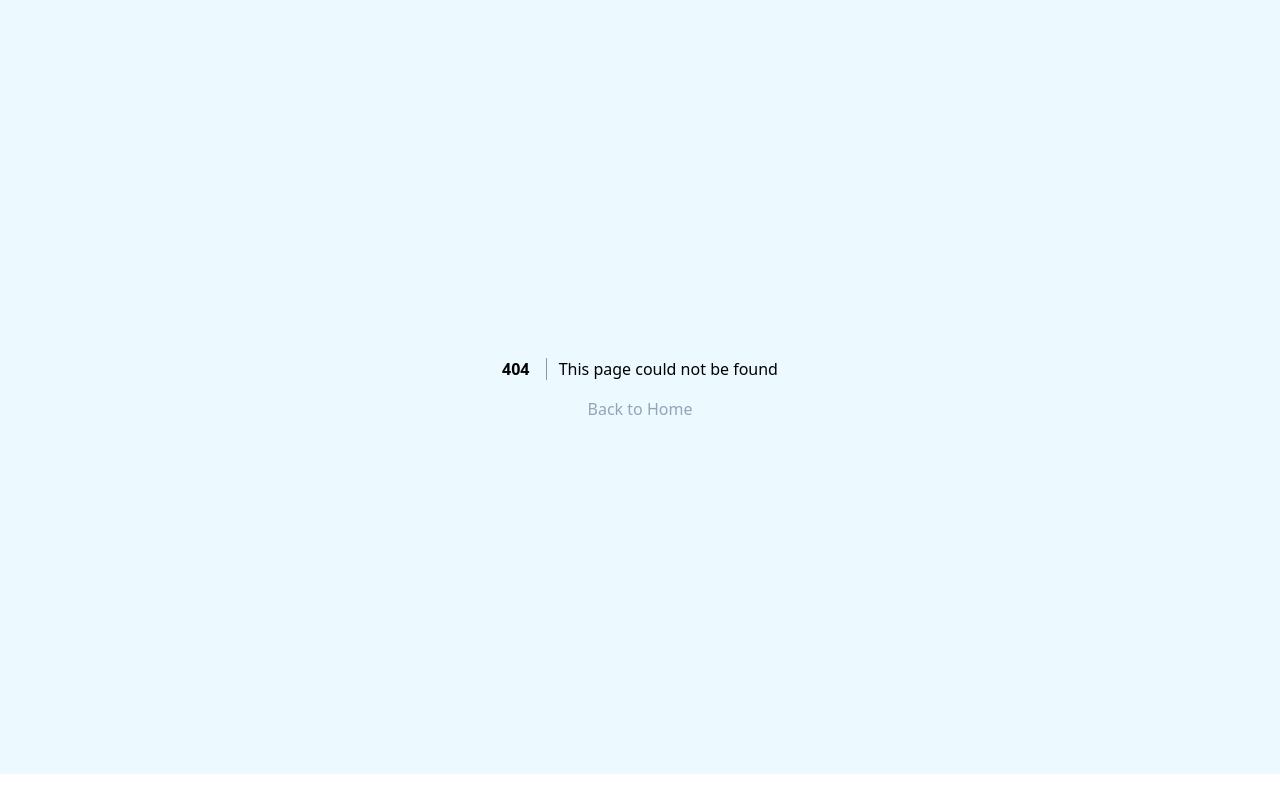
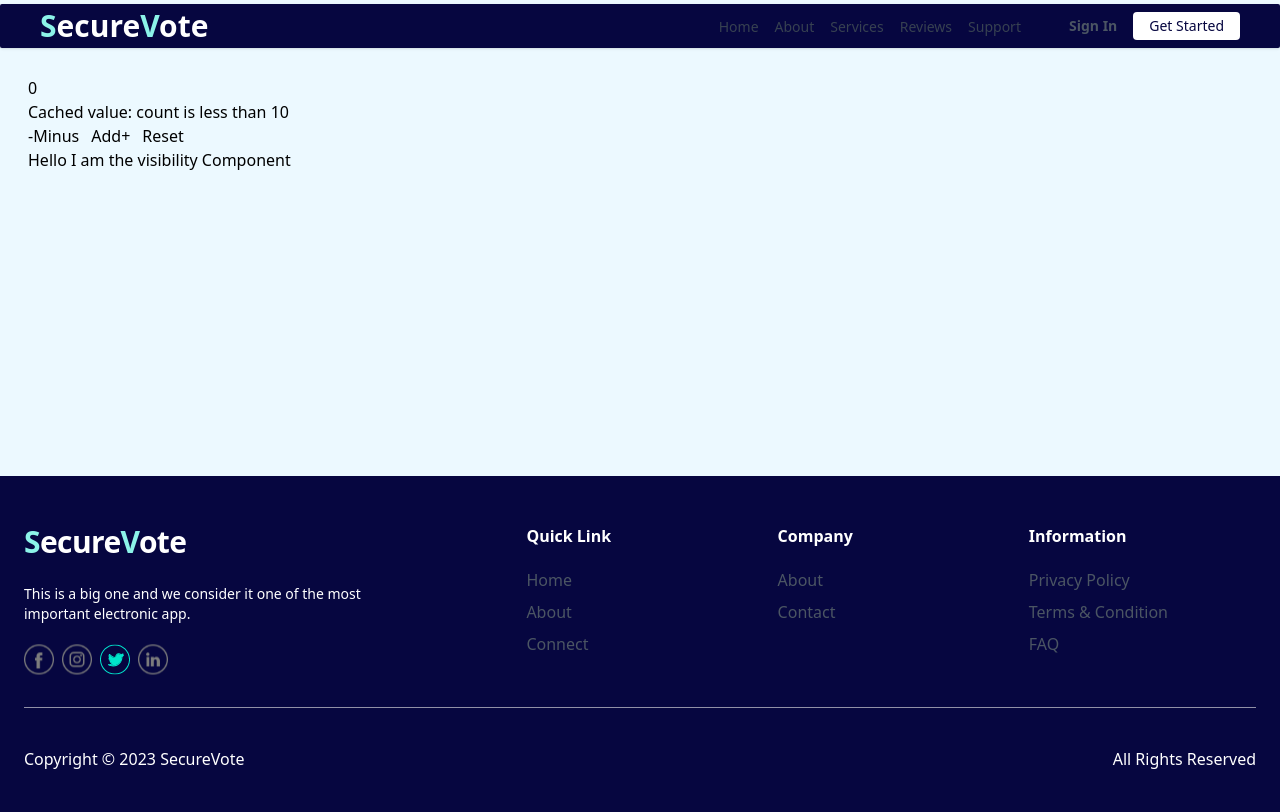
Before and after one commit to emmanuelonwukwe/secure-vote, a React (Vite) app in the folder client/: page /practice in a window 1280 px wide. Before the commit this address had no page. Shown: the top 812 px of the page. Built offline with nearby package versions, Linux system fonts and the light colour scheme.

Commit message:
Update the start script to build the ui and deploy it on the same backend server

```diff
--- a/client/src/main.jsx
+++ b/client/src/main.jsx
@@ -16,6 +16,7 @@ import AccountLayout from "./layouts/AccountLayout";
 import { ThemeContextProvider  } from "./contexts/ThemeContext";
 import { AuthContextProvider } from "./contexts/AuthContext";
 import ElectionSpace from "./pages/account/ElectionSpace";
+import Practice from "./pages/Practice";
 
 // Create the router for the pages
 const router = createBrowserRouter([
@@ -52,6 +53,10 @@ const router = createBrowserRouter([
         path: "/contact",
         element: <Contact />,
       },
+      {
+        path: "/practice",
+        element: <Practice />
+      }
     ],
   },
   {
--- /dev/null
+++ b/client/src/pages/Practice.jsx
@@ -0,0 +1,68 @@
+import { useCallback, useMemo, useReducer, useRef } from "react"
+
+// React reducer function is a function with 2 params like this
+function counterReducer(state, action) {
+    switch (action.type) {
+        case "INCREASE":
+            return state + 1;
+        case "DECREASE":
+            {
+                if (state == 0) {
+                    return 0;
+                }
+
+                return state - 1;
+            }
+
+        case "RESET":
+            return 0;
+
+        default:
+            return state;
+    }
+}
+
+// The initial counter state to be passed to useReducer second arg
+const initialCounter = 0;
+
+export default function Practice() {
+    // Working with useReducer
+    const [counter, counterDispatch] = useReducer(counterReducer, initialCounter);
+    const componentId10Ref = useRef();
+
+    // Only recreates this function on deps change: will return the funtion to the assignee
+    const cachedFunction = useCallback(function (counter) {
+        if (counter >= 10) {
+            return counter;
+        }
+
+        // This is the p element of the ComponentToRef component
+        componentId10Ref.current?.addEventListener("click", () => alert("You clicked the p element now"));
+        return "count is less than 10";
+    }, []);
+
+    // This ensures that the function is called only with respect to the dependency array
+    // :will return the value which the callback returns to the assignee
+    const cachedValue = useMemo(() => cachedFunction(counter), [counter]);
+
+    return (
+        <div className="h-[50vh] ml-7">
+            <p>{counter}</p>
+            <h1>Cached value: {cachedValue}</h1>
+            <button className="mr-3" onClick={() => counterDispatch({ type: "DECREASE" })}>-Minus</button>
+            <button className="mr-3" onClick={() => counterDispatch({ type: "INCREASE" })}>Add+</button>
+            <button onClick={() => counterDispatch({ type: "RESET" })}>Reset</button>
+            <ComponentToRef refId10={componentId10Ref}/>
+        </div>
+    )
+}
+
+// eslint-disable-next-line react/prop-types
+const ComponentToRef = ({ refId10 }) => {
+    return (
+        <p ref={refId10} id="10">
+            Hello I am the visibility Component
+        </p>
+    )
+
+}
```
Also changed, not shown: 1 other file (tests, documents, lock files or other folders).
